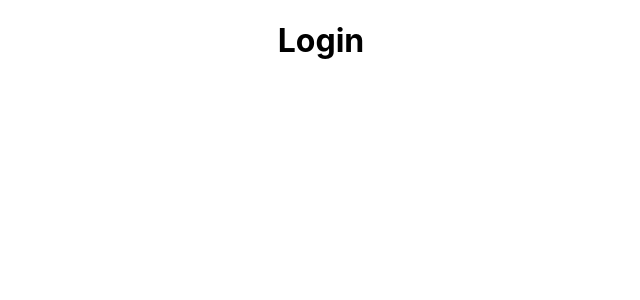
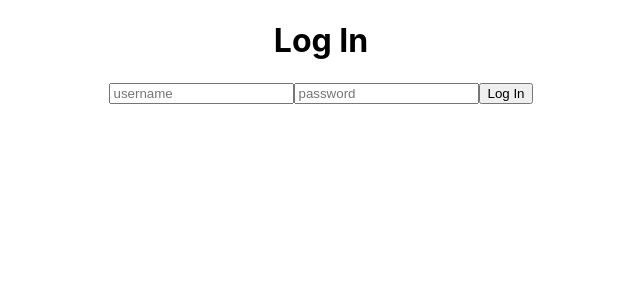
Before and after one commit to kbergmanndean/silverlogic, a React (Create React App) app in the folder client/: page /log-in in a window 1280 px wide. Shown: the top 300 px of the page, without its empty margins (319-959 px from the left). Built offline with nearby package versions, Linux system fonts and the light colour scheme.

Commit message:
made login component front end

```diff
--- a/client/src/Components/Login.js
+++ b/client/src/Components/Login.js
@@ -1,6 +1,55 @@
+import {useState} from "react"
+
 function Login({user, setUser}) {
+    const [username, setUserName] = useState("")
+    const [password, setPassword] = useState("")
+    const [errors, setErrors] = useState([])
+
+    async function handleSubmit(e) {
+        e.preventDefault()
+        const user = {
+            user_name:username,
+            password:password
+        }
+        const res = await fetch("http://localhost:3000/login",{
+            method:"POST",
+            headers:{"Content-Type":"application/json"},
+            body:JSON.stringify({user})
+        })
+        const userData = await res.json();
+        if (userData.id) {
+            setUser(userData);
+            console.log(user)
+        }else{
+            setErrors(userData.errors)
+            console.log(errors)
+        }
+
+    }
+
+
     return (
-        <h1>Login</h1>
+        <div>
+            <form onSubmit={handleSubmit}>
+                <h1>Log In</h1>
+                <input
+                    type="text"
+                    placeholder="username"
+                    value={username}
+                    name="username"
+                    onChange={(e)=>setUserName(e.target.value)}>
+                </input>
+                <input
+                    type="text"
+                    placeholder="password"
+                    value={password}
+                    name="password"
+                    onChange={(e)=>setPassword(e.target.value)}>
+                </input>
+                <input type="submit" value="Log In"></input>
+            </form>
+            {errors? errors.map(error=><div key={error}>{error}</div>):null}
+        </div>
     )
 }
 
```
Also changed, not shown: 1 other file (tests, documents, lock files or other folders).
